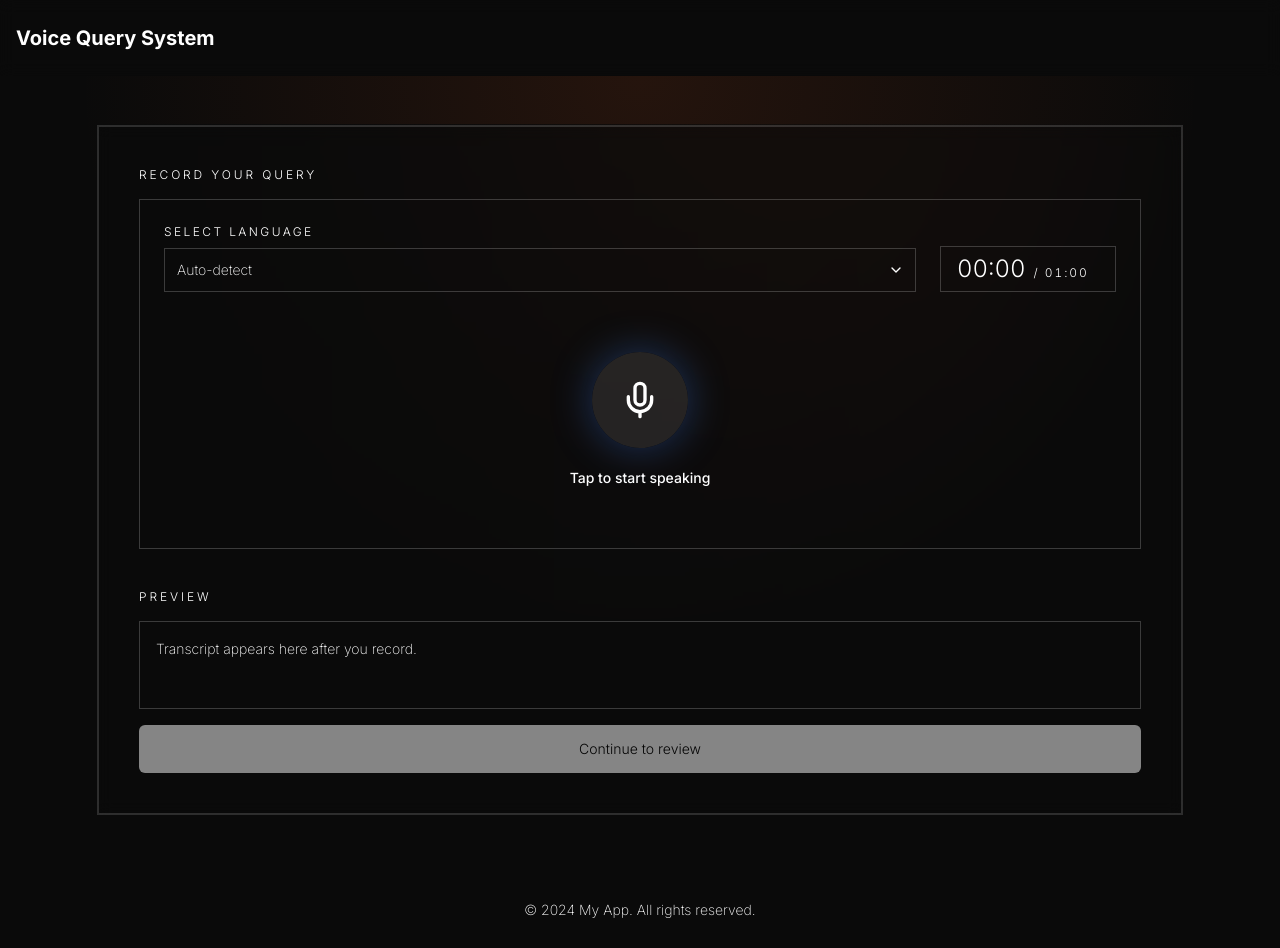
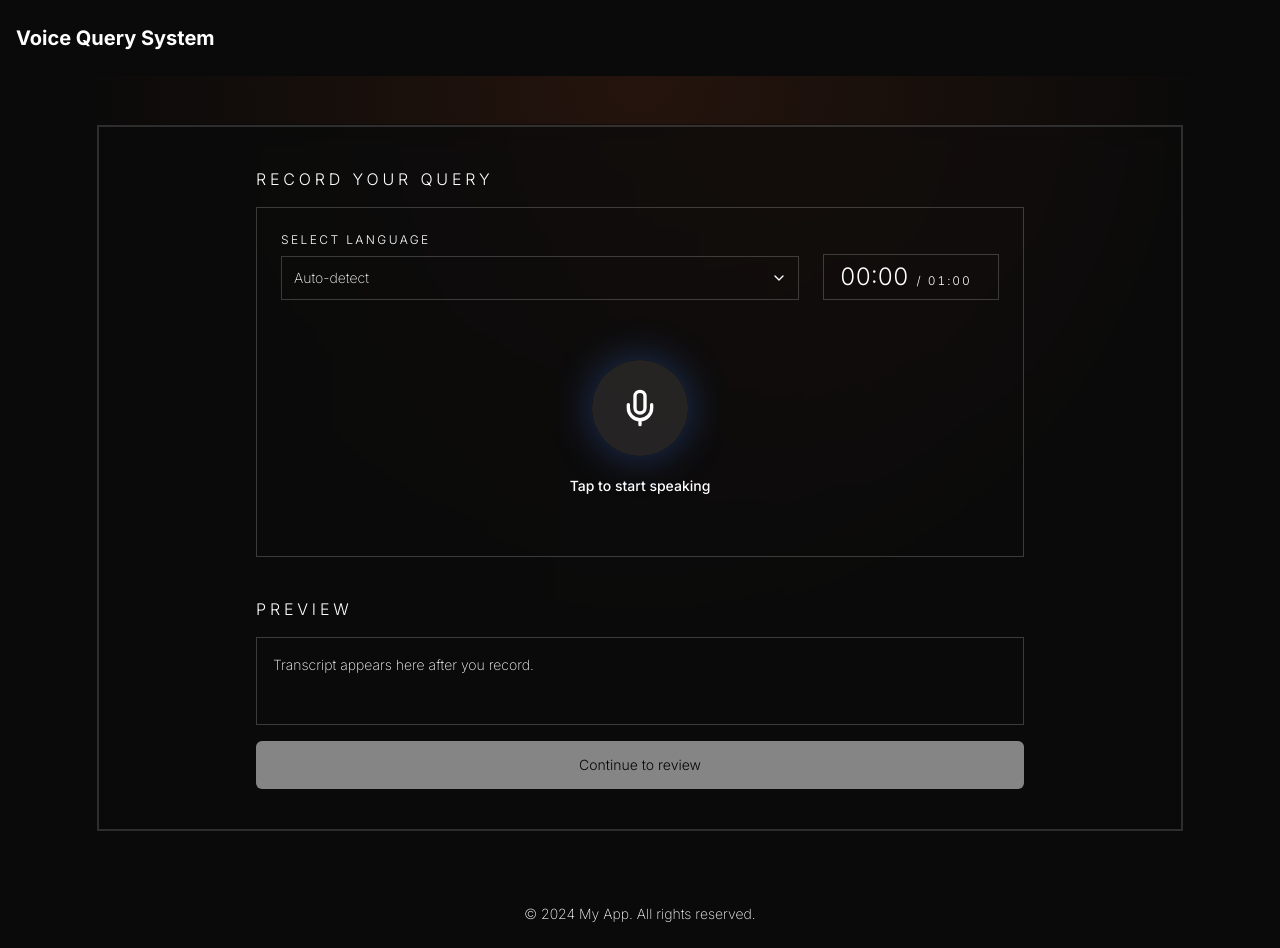
Before and after one commit to mohdanas86/voiceQuerySystem, a Next.js app in the folder frontend/: page /record in a window 1280 px wide. Built offline with nearby package versions, Linux system fonts and the light colour scheme.

Commit message:
refactor: update layout styling in ConfirmationPage, RecordPage, and ReviewPage for improved responsiveness

```diff
--- a/frontend/app/confirmation/page.tsx
+++ b/frontend/app/confirmation/page.tsx
@@ -6,8 +6,8 @@ import { Button } from "@/components/ui/button";
 
 export default function ConfirmationPage() {
     return (
-        <div className="flex min-h-[82vh] items-center justify-center px-4">
-            <div className="flex w-full max-w-md flex-col items-center justify-center gap-8 text-center">
+        <div className="flex min-h-screen items-center justify-center px-4 md:px-6">
+            <div className="flex w-full max-w-lg flex-col items-center justify-center gap-8 text-center">
 
                 <SuccessCheckmark />
 
--- a/frontend/app/globals.css
+++ b/frontend/app/globals.css
@@ -30,6 +30,7 @@ body {
 }
 
 @layer base {
+
     textarea,
     input,
     select,
@@ -133,6 +134,7 @@ body {
 }
 
 @media (prefers-reduced-motion: reduce) {
+
     .success-check-circle,
     .success-check-path,
     .success-check-ring {
@@ -143,3 +145,18 @@ body {
         stroke-dashoffset: 0;
     }
 }
+
+/* Hide scrollbar for Chrome, Safari and Edge */
+::-webkit-scrollbar {
+    display: none;
+}
+
+/* Hide scrollbar for Firefox */
+html {
+    scrollbar-width: none;
+}
+
+/* Hide scrollbar for IE and old Edge */
+body {
+    -ms-overflow-style: none;
+}
--- a/frontend/app/record/page.tsx
+++ b/frontend/app/record/page.tsx
@@ -200,7 +200,7 @@ export default function RecordPage() {
 
     return (
         <AppShell>
-            <div className="flex min-w-0 flex-col gap-8 md:gap-10">
+            <div className="flex min-w-0 flex-col gap-8 md:gap-10 max-w-3xl mx-auto w-full px-4 md:px-0">
 
                 {hasMounted && !mediaSupported ? (
                     <ErrorBanner message="Audio recording is not supported in this browser." />
@@ -209,7 +209,7 @@ export default function RecordPage() {
                 <section className="flex min-w-0 flex-col gap-4" aria-labelledby="record-step-label">
                     <h2
                         id="record-step-label"
-                        className="text-xs font-light uppercase tracking-[0.24em] text-textMuted"
+                        className="text-sm md:text-base font-light uppercase tracking-[0.24em] text-textMuted"
                     >
                         Record your query
                     </h2>
@@ -258,7 +258,7 @@ export default function RecordPage() {
                 <section className="flex min-w-0 flex-col gap-3 sm:gap-4" aria-labelledby="preview-step-label">
                     <h2
                         id="preview-step-label"
-                        className="text-xs font-light uppercase tracking-[0.24em] text-textMuted"
+                        className="text-sm md:text-base font-light uppercase tracking-[0.24em] text-textMuted"
                     >
                         Preview
                     </h2>
--- a/frontend/app/review/page.tsx
+++ b/frontend/app/review/page.tsx
@@ -114,8 +114,8 @@ export default function ReviewPage() {
     };
 
     return (
-        <div className="flex min-h-[82vh] items-center justify-center p-6">
-            <div className="flex w-full flex-col gap-8 md:gap-10">
+        <div className="flex min-h-screen items-center justify-center p-6">
+            <div className="flex w-full flex-col gap-8 md:gap-10 max-w-3xl mx-auto">
                 {errorMessage ? <ErrorBanner message={errorMessage} /> : null}
                 <div className="flex w-full flex-col gap-6 pb-2 sm:pb-0">
                     <TranscriptEditor
```
